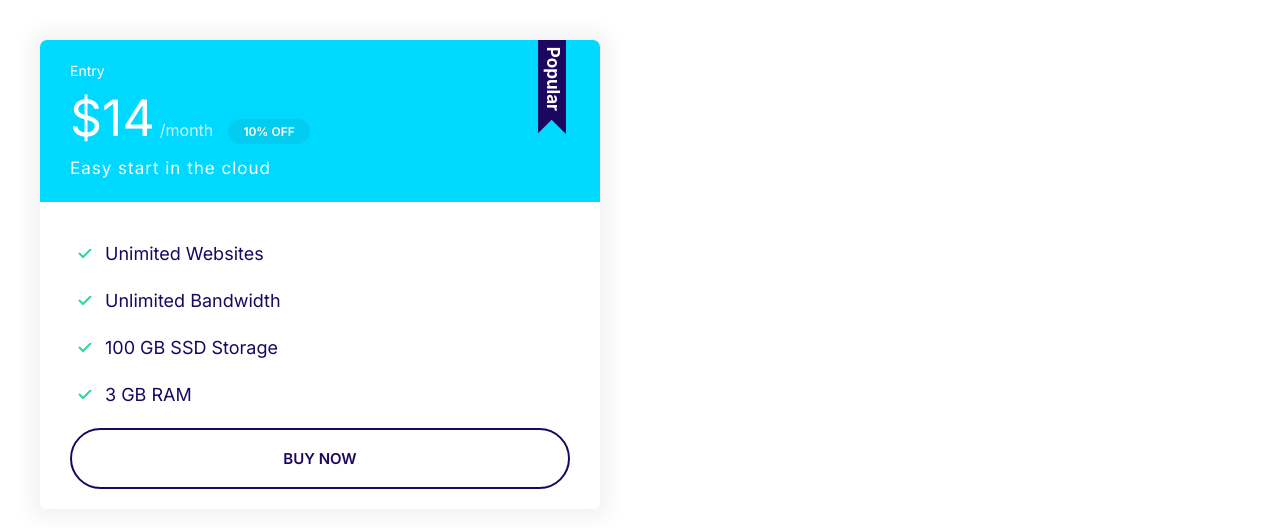
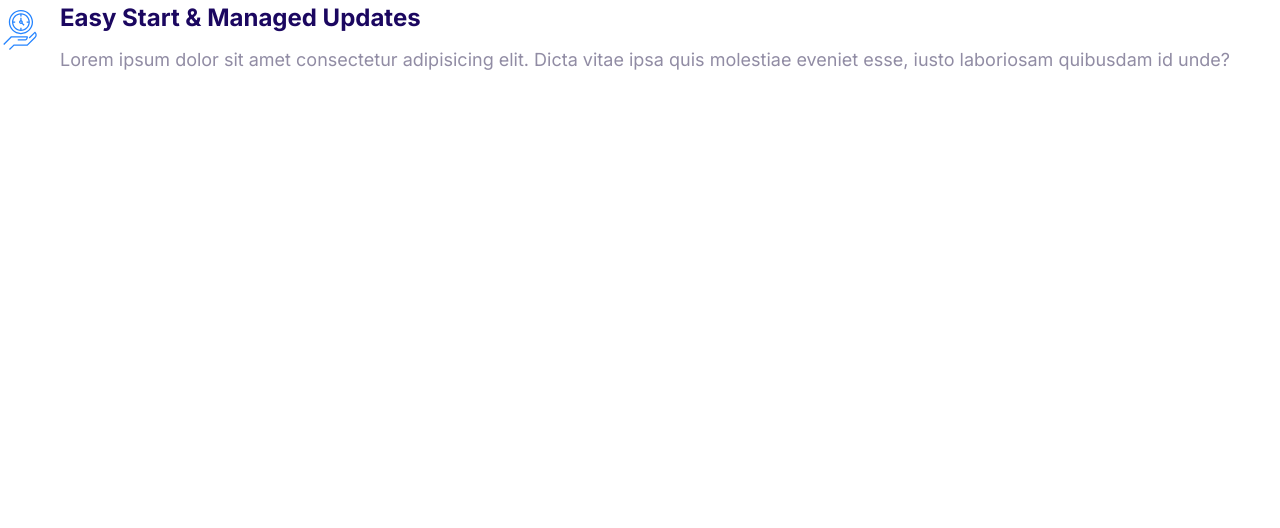
Before and after one commit to deanjosephmurphy/moshify-tutorial, a plain HTML site: page index.html in a window 1280 px wide. Drawn offline with Linux system fonts and the light colour scheme.

Commit message:
add media component

```diff
--- a/css/styles.css
+++ b/css/styles.css
@@ -364,3 +364,20 @@ a {
         font-size: 1.7rem;
     }
 }
+
+/* Media */
+.media {
+    display: flex;
+}
+
+.media__title {
+    margin-top: 0;
+}
+
+.media__body {
+    margin: 0 2rem;
+}
+
+.media__image {
+    margin-top: 1rem;
+}
--- a/index.html
+++ b/index.html
@@ -14,26 +14,18 @@
     <link rel="stylesheet" href="css/styles.css" />
   </head>
   <body>
-    <div style="width: 50%; padding: 4rem">
-      <div class="plan plan--popular">
-        <div class="card card--secondary">
-          <header class="card__header">
-            <h3 class="plan__name">Entry</h3>
-            <span class="plan__price">$14</span>
-            <span class="plan__billing-cycle">/month</span>
-            <span class="badge badge--secondary badge--small">10% OFF</span>
-            <span class="plan__description">Easy start in the cloud</span>
-          </header>
-          <div class="card__body">
-            <ul class="list list--tick">
-              <li class="list__item">Unimited Websites</li>
-              <li class="list__item">Unlimited Bandwidth</li>
-              <li class="list__item">100 GB SSD Storage</li>
-              <li class="list__item">3 GB RAM</li>
-            </ul>
-            <button class="btn btn--outline btn--block">Buy Now</button>
-          </div>
-        </div>
+    <div class="media">
+      <div class="media__image">
+        <svg class="icon icon--primary">
+          <use xlink:href="images/sprite.svg#clock"></use>
+        </svg>
+      </div>
+      <div class="media__body">
+        <h3 class="media__title">Easy Start & Managed Updates</h3>
+        <p>
+          Lorem ipsum dolor sit amet consectetur adipisicing elit. Dicta vitae
+          ipsa quis molestiae eveniet esse, iusto laboriosam quibusdam id unde?
+        </p>
       </div>
     </div>
   </body>
```
Also changed, not shown: compontents/media.html (added, +14 -0 lines).
